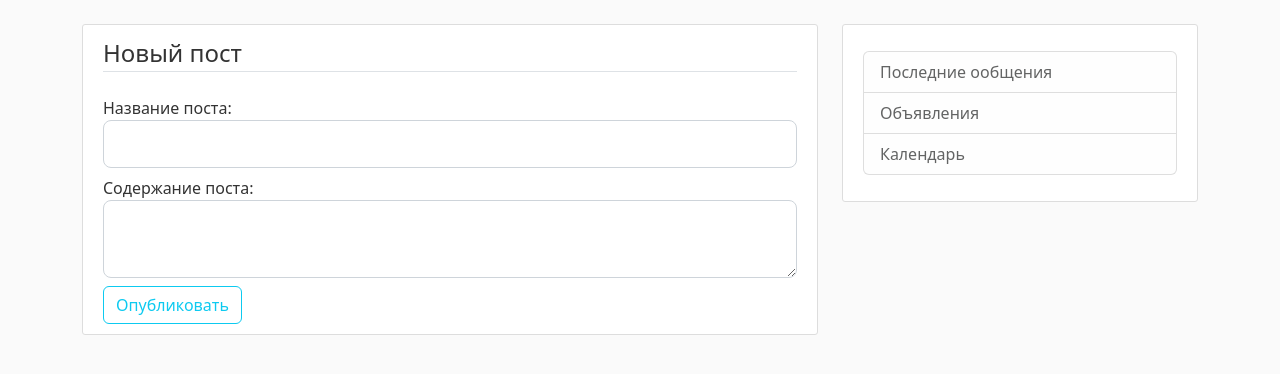
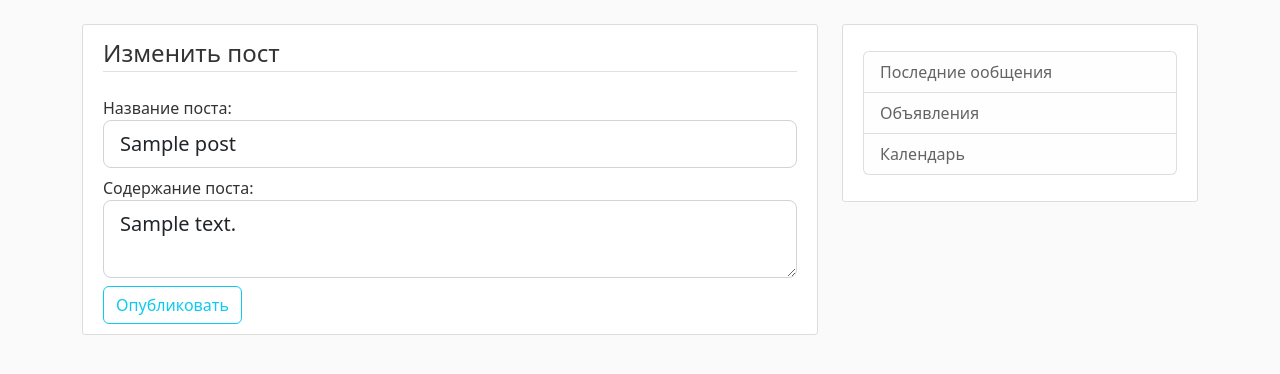
Before and after one commit to akorotkova/flask_blog, a Flask app: page /post/1/update in a window 1280 px wide. Shown: the part 56-430 px from the top of the page. Run offline with Flask 2, Linux system fonts and the light colour scheme; a user stored in the database is signed in; tables that the repository leaves empty hold one stand-in row (values such as "Sample post"); some libraries are stand-ins or nearby versions.

Commit message:
feat: add ability change posts

```diff
--- a/app/templates/create_post.html
+++ b/app/templates/create_post.html
@@ -5,7 +5,7 @@
     <form method="POST" action="">
       {{ form.hidden_tag() }}
       <fieldset class="form-group">
-        <legend class="border-bottom mb-4">Новый пост</legend>
+        <legend class="border-bottom mb-4">{{ legend }}</legend>
 
         <div class="form-group">
           {{ form.title.label(class="form-control-label") }}
--- a/app/views.py
+++ b/app/views.py
@@ -102,7 +102,7 @@ def new_post():
         db.session.commit()
         flash('Пост успешно создан', 'success')
         return redirect(url_for('index'))
-    return render_template('create_post.html', title='Новый пост', form=form)
+    return render_template('create_post.html', title='Новый пост', form=form, legend='Новый пост')
 
 
 @app.route('/post/<int:post_id>')
@@ -111,11 +111,20 @@ def post(post_id):
     return render_template('post.html', title=post.title, post=post)
 
 
-@app.route('/post/<int:post_id>/update')
+@app.route('/post/<int:post_id>/update', methods=['GET', 'POST'])
 @login_required
 def update_post(post_id):
     post = Post.query.get_or_404(post_id)
     if post.author != current_user:
         abort(403)
     form = PostForm()
-    return render_template('create_post.html', title='Изменение поста', form=form)
+    if form.validate_on_submit():
+        post.title = form.title.data
+        post.content = form.content.data
+        db.session.commit()
+        flash('Ваш пост успешно изменен', 'success')
+        return redirect(url_for('post', post_id=post_id))
+    elif request.method == 'GET':
+        form.title.data = post.title
+        form.content.data = post.content
+    return render_template('create_post.html', title='Изменение поста', form=form, legend='Изменить пост')
```
